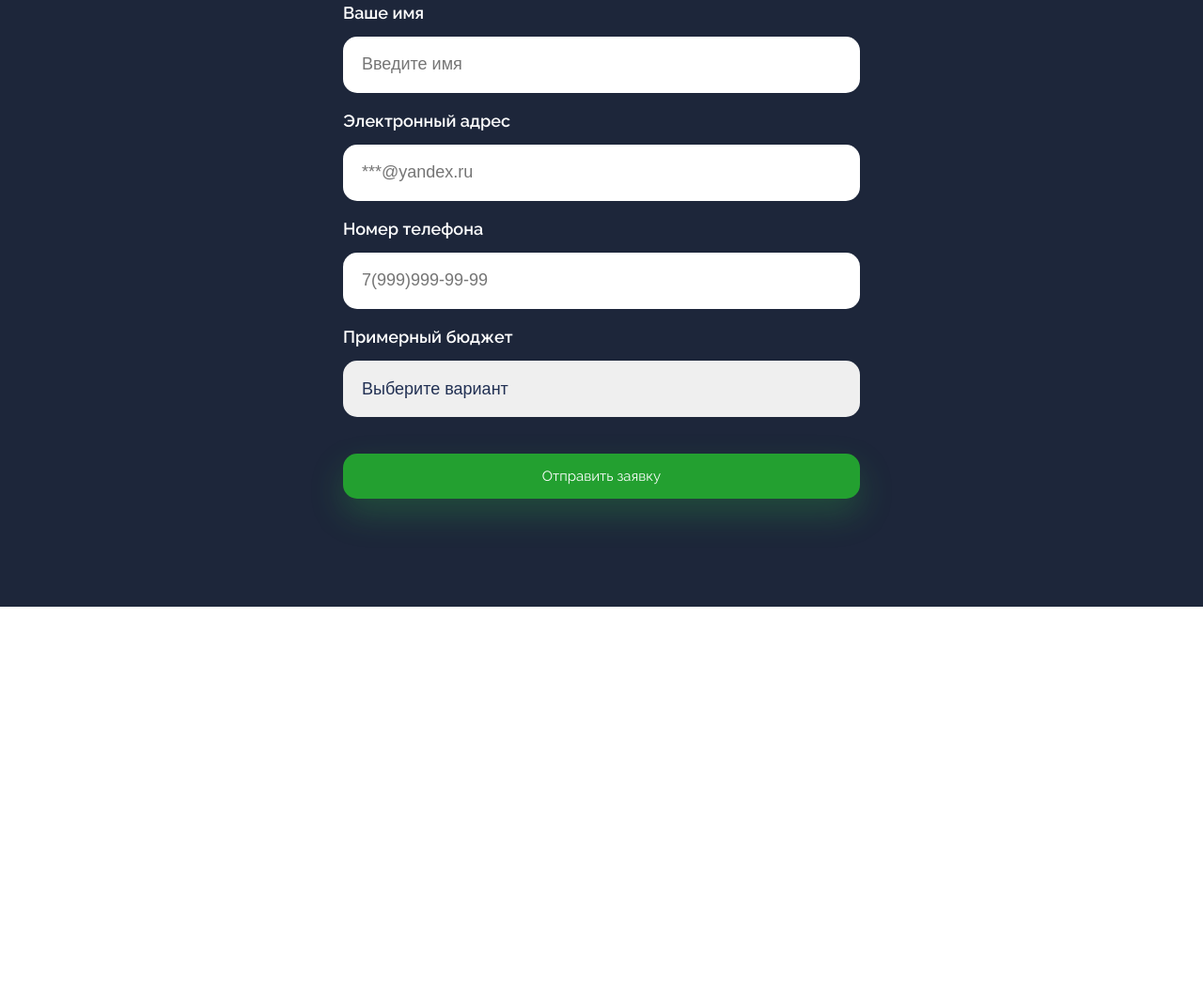
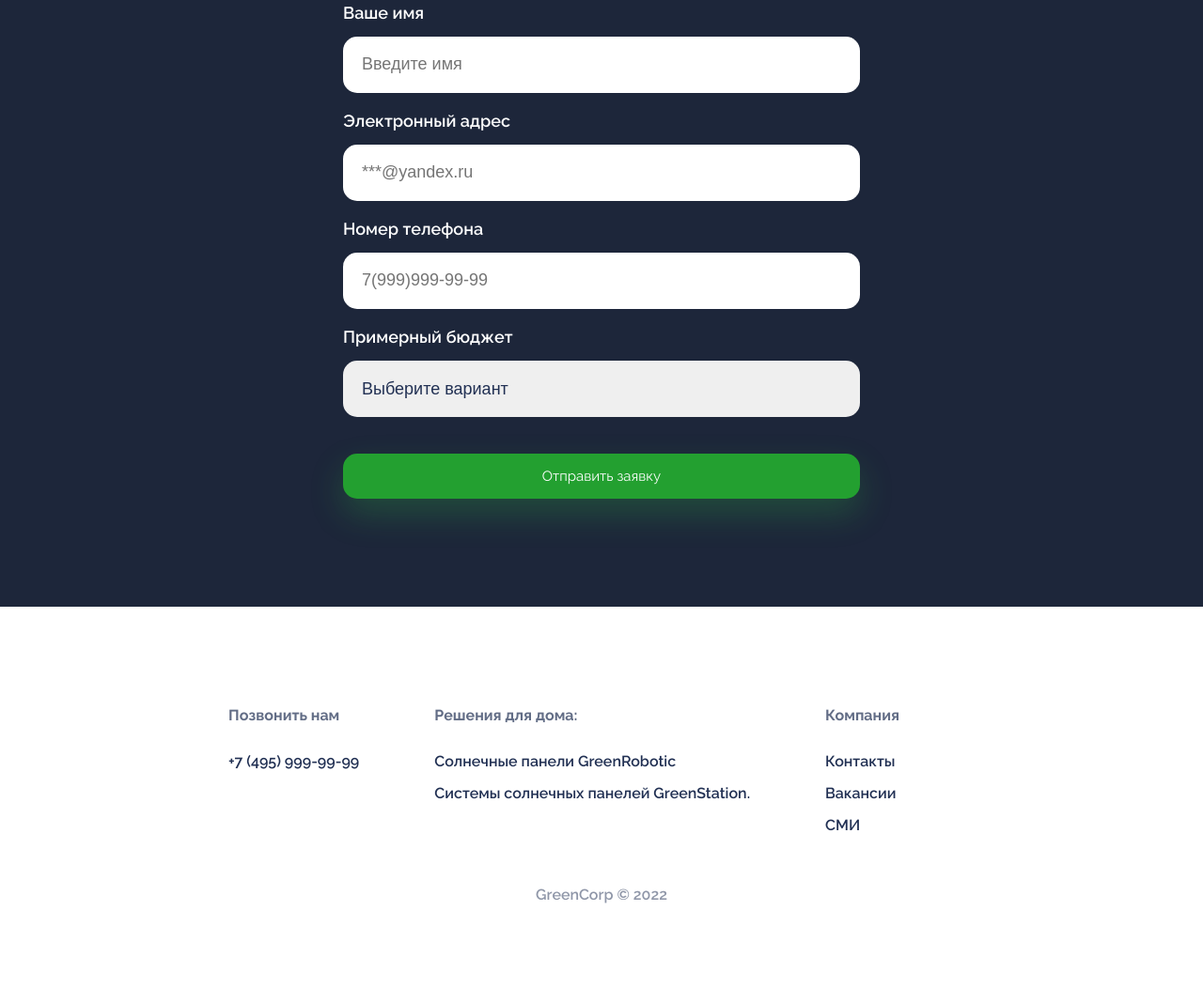
Before and after one commit to androsoww/green-corp-landing, a plain HTML site: page index.html in a window 1280 px wide. Shown: the part 1248-2300 px from the top of the page at 94% size. Before the commit the page ends 1894 px from the top, so only its background shows below. Drawn offline with Linux system fonts and the light colour scheme.

Commit message:
Вторая версия проекта

```diff
--- a/index.html
+++ b/index.html
@@ -50,4 +50,32 @@
     </div>
   </section>
 </body>
+<footer>
+  <div class="footer__container">
+    <div class="footer__group">
+      <h3>Позвонить нам</h3>
+      <div class="footer__links">
+        <a href="tel:74959999999">+7 (495) 999-99-99</a>
+      </div>
+    </div>
+    <div class="footer__group">
+      <h3>Решения для дома:</h3>
+      <div class="footer__links">
+        <a href="#"> Солнечные панели GreenRobotic</a>
+        <a href="#">Системы солнечных панелей GreenStation.</a>
+      </div>
+    </div>
+    <div class="footer__group">
+      <h3>Компания</h3>
+      <div class="footer__links">
+        <a href="#">Контакты</a>
+        <a href="#">Вакансии</a>
+        <a href="#">СМИ</a>
+      </div>
+    </div>
+  </div>
+  <div class="footer__copyright">
+    GreenCorp © 2022
+  </div>
+</footer>
 </html>
--- a/main.css
+++ b/main.css
@@ -36,7 +36,13 @@ button {
     cursor: pointer;
     box-shadow: 0 16px 36px rgb(52 213 68 / 22%);
     padding: 15px;
+    transition: background-color 0.3s ease-in;
   }
+
+button:hover {
+    background-color: #f6980c;
+    box-shadow: 0 16px 36px rgba(246,152,12/20%);
+}
   .about__image {
       width: 500px;
   }
@@ -146,3 +152,36 @@ select {
 input {
     outline: none;
 }
+
+footer {
+    padding: 90px 20px 90px 20px;
+    font-size: 16px;
+    font-weight: 600;
+
+}
+
+.footer__container {
+    display: flex;
+    justify-content: center;
+}
+
+.footer__group {
+    margin-right: 80px;
+}
+.footer__group h3 {
+    font-size: 16px;
+    opacity: 0.7;
+    margin-bottom: 30px;
+}
+.footer__links {
+    display: flex;
+    flex-direction: column;
+}
+.footer__links a{
+    margin-bottom: 15px;
+}
+.footer__copyright {
+    margin-top: 40px;
+    text-align: center;
+    opacity: 0.5;
+}
```
